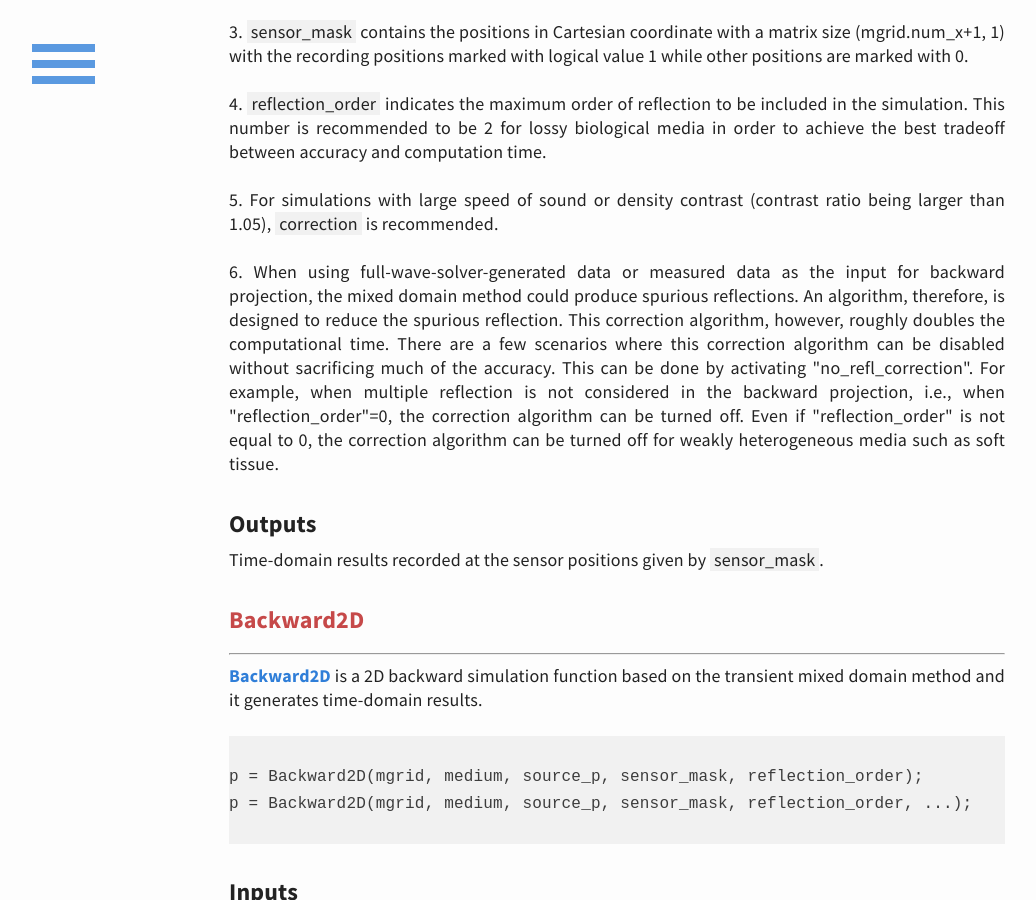
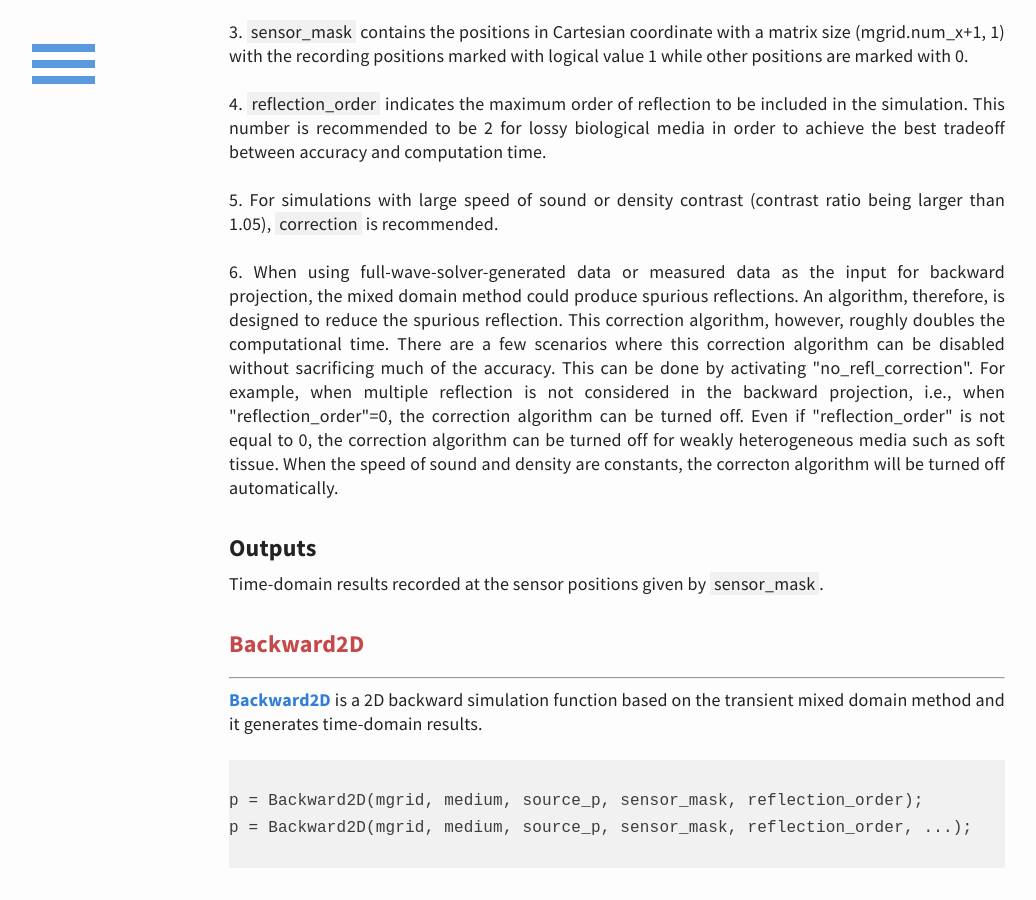
Before and after one commit to m-SOUND/mSOUND, a Jekyll site: the page built from function.html, in a window 1280 px wide and 900 px high, scrolled down 12763 px. Shown: the whole window, without its empty margins (23-1059 px from the left). Built offline with Jekyll 4.4.1, drawn with Linux system fonts in a browser that asks for light colours.

Commit message:
Update function.html

```diff
--- a/function.html
+++ b/function.html
@@ -800,7 +800,7 @@
  sacrificing much of the accuracy. This can be done by activating "no_refl_correction". For example, when multiple reflection is
  not considered in the backward projection, i.e., when "reflection_order"=0, the correction algorithm can be turned off.
  Even if "reflection_order" is not equal to 0, the correction algorithm can be turned off for weakly heterogeneous media such as
- soft tissue.
+ soft tissue. When the speed of sound and density are constants, the correcton algorithm will be turned off automatically.
 </p>
 
 <h3>Outputs</h3>
```
